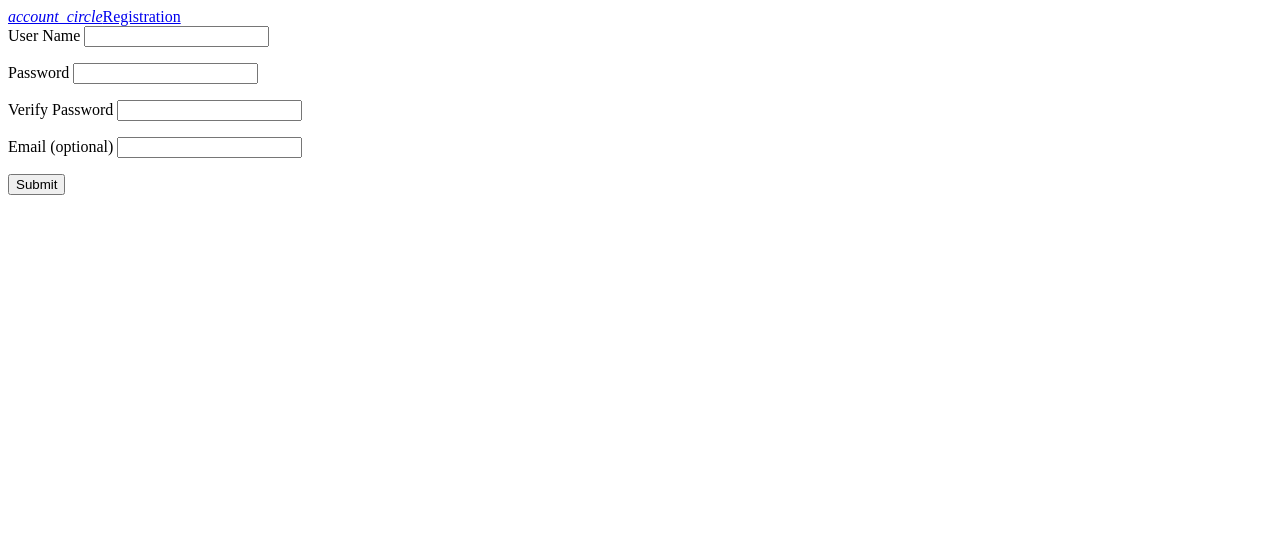
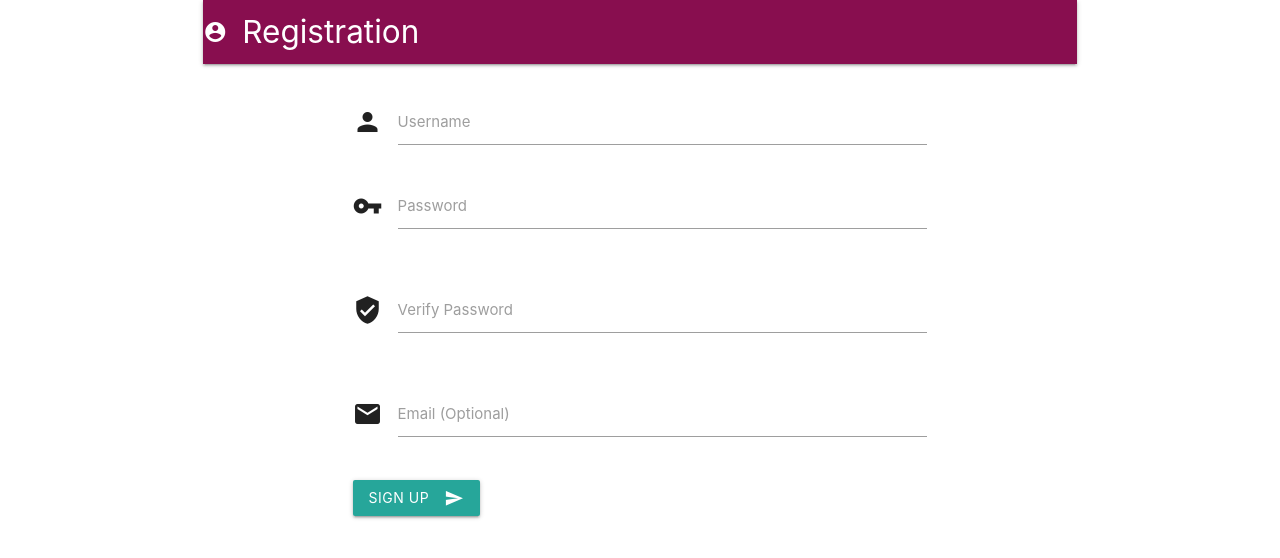
Before and after one commit to GurlFriday88/user-signup, a Flask app: page / in a window 1280 px wide. Shown: the top 558 px of the page. Run offline with Flask 2, Linux system fonts and the light colour scheme; some libraries are stand-ins or nearby versions.

Commit message:
added css stylesheet not sure if it is linked correctly. Need to get positioning of the banner and form worked out. fixed html so error messages show

```diff
--- a/main.py
+++ b/main.py
@@ -50,7 +50,7 @@ def make_home():
         if email:
             #check for @ and . symbols
             if not re.search(r"([a-z]+[@]+[a-z]+[.]+[a-z])", email):
-                email_error="Email must contain a domain name, @ and .com"
+                email_error="Email must contain a domain name, @ and ."
             else:
                 email_error = validate(email).format(
                     name="Email")  # complete email validation
@@ -62,7 +62,7 @@ def make_home():
                 email_error
             ):
             return redirect('welcome?user_name={0}'.format(user_name))
-        return render_template('home.html',
+        return render_template('home2.html',
                                username_error=user_name_error,
                                password_error=password_error,
                                verify_pass_error=verify_pass_error,
@@ -70,7 +70,7 @@ def make_home():
                                email_error=email_error,
                                 user_name=user_name,
                             )
-    return render_template('home.html', title="User signup")
+    return render_template('home2.html', title="User signup")
 
 @app.route('/welcome')
 def welcome_user():
--- a/templates/boiler_plate.html
+++ b/templates/boiler_plate.html
@@ -1,14 +1,14 @@
  <!DOCTYPE html>
 
     <head>
-        <!-- <link rel="stylesheet" href="https://cdnjs.cloudflare.com/ajax/libs/materialize/0.100.2/css/materialize.min.css">
-
-        <! Compiled and minified JavaScript -->
-        <!-- <script src="https://cdnjs.cloudflare.com/ajax/libs/materialize/0.100.2/js/materialize.min.js"></script> -->
+         <link rel="stylesheet" href="https://cdnjs.cloudflare.com/ajax/libs/materialize/1.0.0-alpha.3/css/materialize.min.css">
+         <link rel="stylesheet" href="templates/styles.css"/>
+        <!-- Compiled and minified JavaScript -->
+         <script src="https://cdnjs.cloudflare.com/ajax/libs/materialize/1.0.0-alpha.3/js/materialize.min.js"></script>
         <!--Import Google Icon Font-->
-        <!-- <link href="https://fonts.googleapis.com/icon?family=Material+Icons" rel="stylesheet">
-        <!Import materialize.css-->
-        <!-- <link type="text/css" rel="stylesheet" href="css/materialize.min.css" media="screen,projection" />  -->
+         <link href="https://fonts.googleapis.com/icon?family=Material+Icons" rel="stylesheet">
+        <!--Import materialize.css-->
+         <link type="text/css" rel="stylesheet" href="css/materialize.min.css" media="screen,projection" />
         <meta name="viewport" content="width=device-width, initial-scale=1.0" />
 
         <title>{{title}}</title>
--- /dev/null
+++ b/templates/home2.html
@@ -0,0 +1,61 @@
+{% extends "boiler_plate.html" %}
+{% block content %}
+<div class="container">
+    <div class="row">
+        <div class="col s12">
+            <nav>
+                <div class="nav-wrapper  pink darken-4">
+                    <a href="#!" class="brand-logo">
+                    <i class="material-icons">account_circle</i>Registration</a>
+                </div>
+            </nav>
+        </div>
+    </div>
+
+    <div class="row">
+        <div class="col s12 m4 l2"></div>
+        <form class="col s12 m4 l8" method='POST'>
+            <div class="row">
+                <div class="input-field col s12">
+                    <i class="material-icons prefix">person</i>
+                    <input id="icon_prefix" type="text" name="user_name" value="{{user_name}}">
+                    <label for="user_name">Username</label>
+                    <span class="error red-text">{{username_error}}</span>
+                </div>
+                <div class="input-field col s12">
+                    <i class="material-icons prefix">vpn_key</i>
+                    <input id="icon_prefix" type="password" name="password">
+                    <label for="password" >Password</label>
+                    <span class="error red-text">{{password_error}}</span>
+
+                </div>
+            </div>
+
+            <div class="row">
+                <div class="input-field col s12">
+                    <i class="material-icons prefix">verified_user</i>
+                    <input id="icon_prefix" type="password" name="verify_password">
+                    <label for="verify_pass">Verify Password</label>
+                    <span class="error red-text">{{verify_pass_error}}</span>
+                    <span class="error red-text">{{compare_pass_error}}</span>
+
+                </div>
+            </div>
+            <div class="row">
+                <div class="input-field col s12">
+                    <i class="material-icons prefix">email</i>
+                    <input id="icon_prefix" type="text" name="email" value="{{email}}">
+                    <label for="email" >Email (Optional)</label>
+                    <span class="error red-text">{{email_error}}</span>
+                </div>
+            </div>
+            <button class="btn waves-effect waves-light" type="submit" name="action">Sign Up
+                <i class="material-icons right">send</i>
+            </button>
+        </form>
+        <div class="col s12 m4 l2"></div>
+    </div>
+
+
+</div>
+{% endblock %}
--- /dev/null
+++ b/templates/styles.css
@@ -0,0 +1,4 @@
+
+#under_banner {
+    max-height:50px;
+}
```
